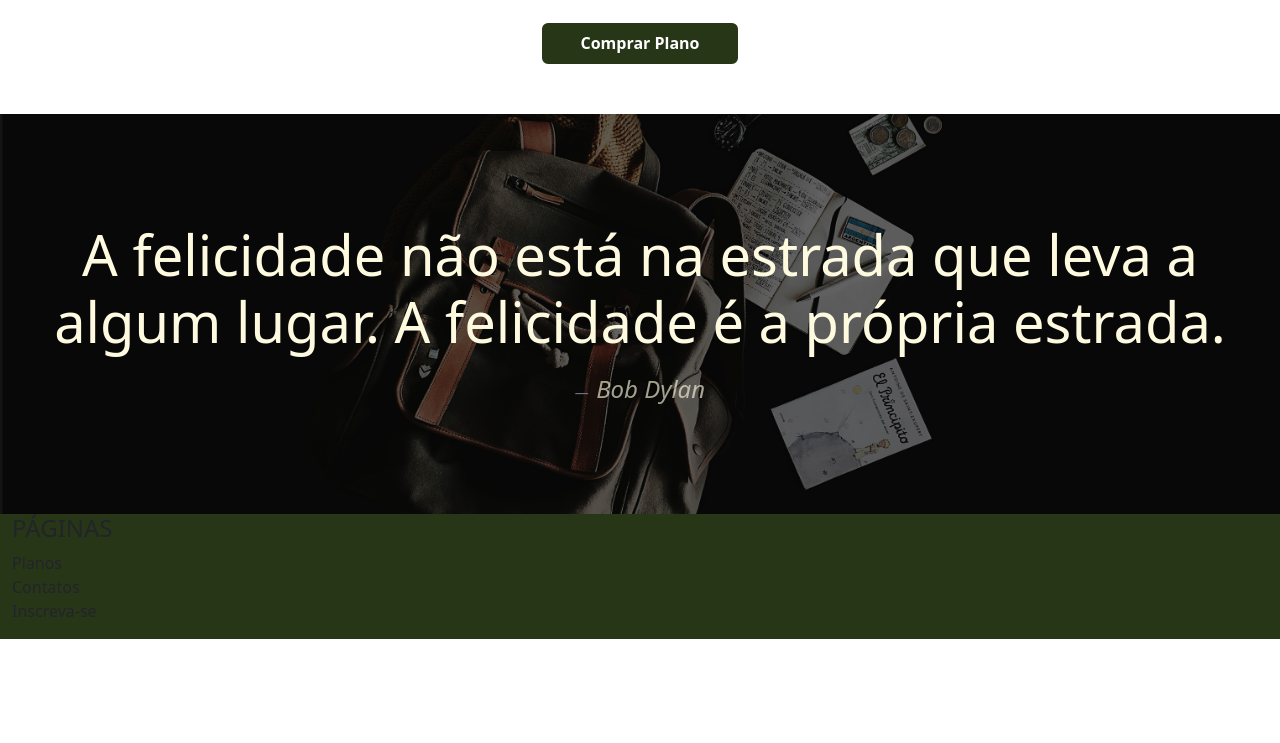
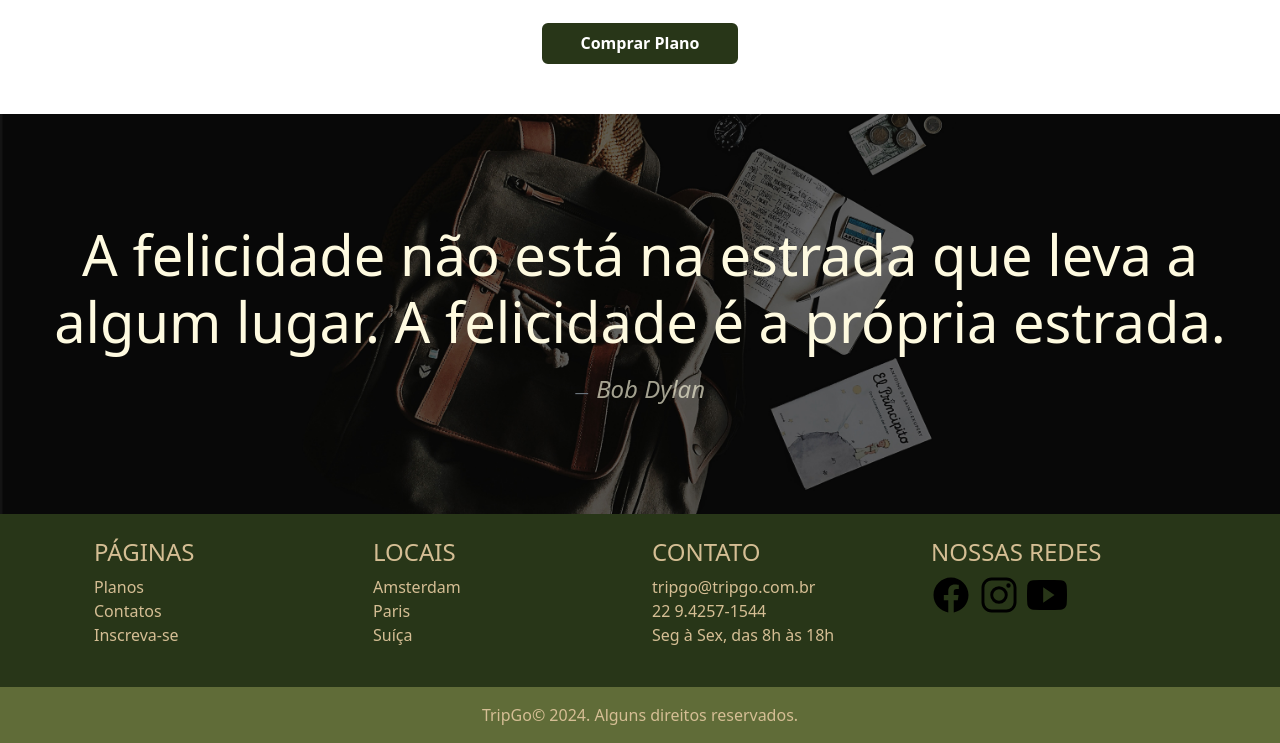
Before and after one commit to rafaoshikawa/tripgo, a plain HTML site: page src/index.html in a window 1280 px wide. Shown: the part 1123-1866 px from the top of the page. Before the commit the page ends 1762 px from the top, so only its background shows below. Drawn offline with nearby package versions, Linux system fonts and the light colour scheme.

Commit message:
Added footer

```diff
--- a/src/index.html
+++ b/src/index.html
@@ -255,8 +255,8 @@
     </section>
 
     <footer>
-      <div class="container row">
-        <div class="pages col">
+      <div class="container row mx-auto py-4">
+        <div class="pages | col">
           <h6 class="h4">PÁGINAS</h6>
           <ul>
             <li><a href="#">Planos</a></li>
@@ -264,6 +264,52 @@
             <li><a href="#">Inscreva-se</a></li>
           </ul>
         </div>
+        <div class="locais | col">
+          <h6 class="h4">LOCAIS</h6>
+          <ul>
+            <li><a href="#">Amsterdam</a></li>
+            <li><a href="#">Paris</a></li>
+            <li><a href="#">Suíça</a></li>
+          </ul>
+        </div>
+        <div class="contato | col">
+          <h6 class="h4">CONTATO</h6>
+          <ul>
+            <li>
+              <a href="mailto:ghbranco6@gmail.com">tripgo@tripgo.com.br</a>
+            </li>
+            <li>
+              <a href="tel:+555555555555">22 9.4257-1544</a>
+            </li>
+            <li>Seg à Sex, das 8h às 18h</li>
+          </ul>
+        </div>
+        <div class="redes | col">
+          <h6 class="h4">NOSSAS REDES</h6>
+          <ul class="d-flex gap-2">
+            <li>
+              <a href="#">
+                <img src="./images/icons/logo-facebook.svg" height="40px" />
+              </a>
+            </li>
+            <li>
+              <a href="#">
+                <img src="./images/icons/logo-instagram.svg" height="40px" />
+              </a>
+            </li>
+            <li>
+              <a href="#">
+                <img src="./images/icons/logo-youtube.svg" height="40px" />
+              </a>
+            </li>
+          </ul>
+        </div>
+      </div>
+      <div
+        style="background-color: #606c38"
+        class="copy | container-fluid mx-auto py-3 text-center"
+      >
+        <p class="m-0">TripGo&copy; 2024. Alguns direitos reservados.</p>
       </div>
     </footer>
 
--- a/src/styles/footer/footer.css
+++ b/src/styles/footer/footer.css
@@ -1,3 +1,12 @@
 footer {
   background-color: #283618;
+  color: #d5be94;
 }
+
+.footer-btn {
+  background-color: transparent;
+}
+
+footer li a:hover {
+  color: #ffffff !important; /* TROCAR PARA VARIÁVEL */
+}
```
Also changed, not shown: src/images/fotos/logo-facebook.svg (added), src/images/fotos/logo-instagram.svg (added), src/images/fotos/logo-youtube.svg (added), src/images/icons/logo-facebook.svg (added), src/images/icons/logo-instagram.svg (added), src/images/icons/logo-youtube.svg (added).
